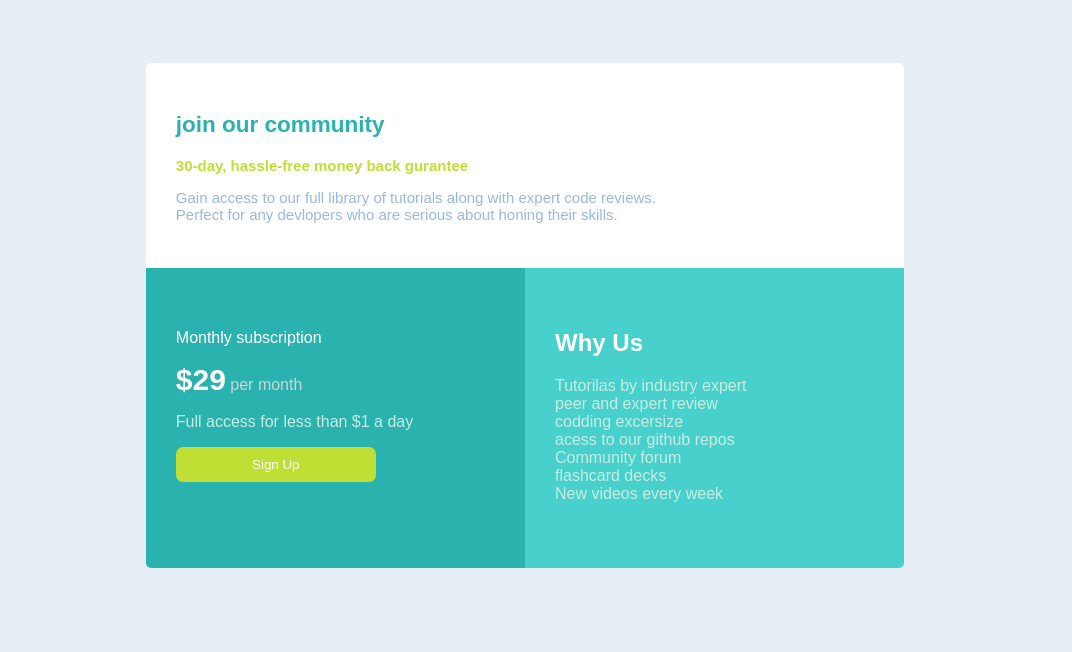
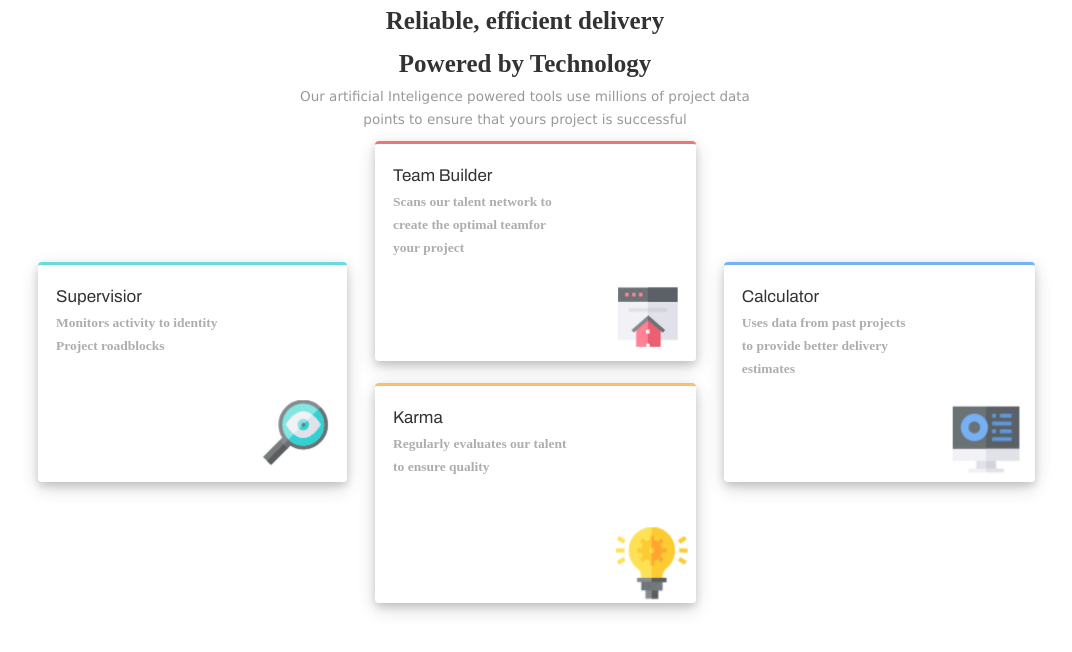
Before and after one commit to K121-LAB/3rd_Repo.github.io, a plain HTML site: page index.html in a window 1280 px wide. Shown: the whole page, without its empty margins (115-1187 px from the left). Drawn offline with Linux system fonts and the light colour scheme; a web font is replaced by a local one.

```diff
--- a/index.html
+++ b/index.html
@@ -1,39 +1,36 @@
 <!DOCTYPE html>
 <html lang="en">
 <head>
-<title>PROJECT1</title>
 <meta charset="utf-8">
 <meta name="viewport" content="width=device-width, initial-scale=1">
-<link rel="stylesheet" href="styles.css">
+<link rel="stylesheet" href="styles1.css">
+<link href='https://fonts.googleapis.com/css?family=Antic' rel='stylesheet'>
+<link href='https://fonts.googleapis.com/css?family=Archivo' rel='stylesheet'>
+<link href='https://fonts.googleapis.com/css?family=Biryani' rel='stylesheet'>
 </head>
 <body>
-<header>
-     <h2 style="color:#2AB2AF;">join our community</h2>
-     <p id='myheader1'><b>30-day, hassle-free money back gurantee</b></p>
-     <p id='myheader2'> Gain access to our full library of tutorials along with expert code reviews.<br>
-      Perfect for any devlopers who are serious about honing their skills.</P>
-</header>
-<div>
-  <nav>
-     <p style=" margin-top:10%;">Monthly subscription</p>
-     <p><b Style="font-size:30px;">$29</b>
-     <span style="color:lightgrey;"> per month</span></p>
-     <p style="color:#C9ECE2;">Full access for less than $1 a day</p>
-     <button class="button button1">Sign Up</button>
-  </nav>
+<h1 class="heading"> Reliable, efficient delivery </br>
+<div class="heading1"><b>Powered by Technology</b></div>
+</h1>
+<p class="comment">Our artificial Inteligence powered tools use millions of project data <br>
+points to ensure that yours project is successful</p>
+</h1>
+<div class="grid-container">
+		<div class="item1">Supervisior
+				<p class="work">Monitors activity to identity<br>Project roadblocks</p>
+		</div>
+		<div class="item2">Team Builder
+				<p class="work">Scans our talent network to<br> create the optimal teamfor
+				<br>your project</p>
+		</div>
+		<div class="item3">Karma
+				<p class="work">Regularly evaluates our talent <br> to ensure quality</p>
+		</div>
+		<div class="item4">Calculator
+				<p class="work">Uses data from past projects <br>to provide better delivery
+				<br>estimates</p>
+		</div>
+</div>
 
-  <article>
-     <h2 style=" margin-top:10%;">Why Us</h2>
-	 <ul class="point">
-	 <li>Tutorilas by industry expert</li>
-	 <li>peer and expert review</li>
-	 <li>codding excersize</li>
-	 <li>acess to our github repos</li>
-	 <li>Community forum</li>
-	 <li>flashcard decks</li>
-	 <li>New videos every week</li>
-	 </ul>
-  </article>
-</div>
 </body>
 </html>
--- /dev/null
+++ b/styles1.css
@@ -0,0 +1,94 @@
+* {
+  margin: 0;
+  padding: 0;
+  box-sizing: border-box;
+  line-height: 1.7;
+}
+
+.grid-container {
+  display: grid;
+  height:400px;
+  grid-template-columns: auto auto auto ;
+  margin:0px 120px 0px 120px;
+  grid-gap: 22px 5px;
+  background-color:#ffffff;
+  padding: 10px;
+}
+
+.grid-container > div {
+  background-color: #fffff;
+  text-align: left;
+  margin-left:23px;
+  padding:18px;
+  font-size: 17px;
+  font-family:Archivo;
+  font-weight: bold;
+  opacity: 0.8;
+  height: 220px;
+
+}
+.item1 { grid-area: 2 / 1 / span 2 / 2;
+ border-radius: 4px;
+  border-top-style: solid;
+  border-top-color: #45D3D3;
+ box-shadow: 0 4px 8px 0 rgba(0, 0, 0, 0.2),
+ 0 6px 20px 0 rgba(0, 0, 0, 0.19);
+ background-image: url("magnifier.png");
+    background-repeat: no-repeat;
+	 background-position: right bottom;
+	 background-size:95px;
+ }
+
+  .item2 {grid-area: 1 / 2 / span 2 / 3;
+   border-radius: 4px;
+   border-top-style: solid;
+  border-top-color: #EA5353;
+   box-shadow: 0 4px 8px 0 rgba(0, 0, 0, 0.2),
+   0 6px 20px 0 rgba(0, 0, 0, 0.19);
+   background-image: url("house.png");
+    background-repeat: no-repeat;
+	 background-position: right bottom;
+	 background-size:95px;
+   }
+
+.item3 {grid-area: 3 / 2 / span 2 / 3;
+ border-radius: 4px;
+ border-top-style: solid;
+  border-top-color: #FBAE49;
+ box-shadow: 0 4px 8px 0 rgba(0, 0, 0, 0.2),
+ 0 6px 20px 0 rgba(0, 0, 0, 0.19);
+  background-image: url("light.png");
+    background-repeat: no-repeat;
+	 background-position: right bottom;
+	 background-size:90px;}
+
+ .item4 {grid-area: 2 / 3 / span 2 / 4;
+  border-radius: 4px;
+  border-top-style: solid;
+  border-top-color: #549EF2;
+  box-shadow: 0 4px 8px 0 rgba(0, 0, 0, 0.2),
+  0 6px 20px 0 rgba(0, 0, 0, 0.19);
+   background-image: url("computer.png");
+    background-repeat: no-repeat;
+	 background-position: right bottom;
+	 background-size:95px;}
+
+.heading1{font-size:25px;
+text-align:center;
+font-family:'Biryani';
+}
+.comment{font-size:13.5px;
+text-align:center;
+font-family:Verdana;
+opacity: 0.4;}
+
+h1{font-family:'Antic';
+font-size:25px;
+text-align:center;
+ opacity: 0.8;}
+
+.work{font-size:13.5px;
+text-align:left;
+font-family:Antic;
+opacity: 0.4;
+}
```
Also changed, not shown: project1.html (added, +39 -0 lines), computer.png (added), house.png (added), light.png (added), magnifier.png (added).
